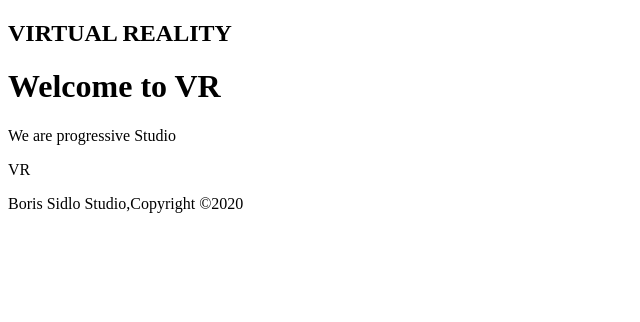
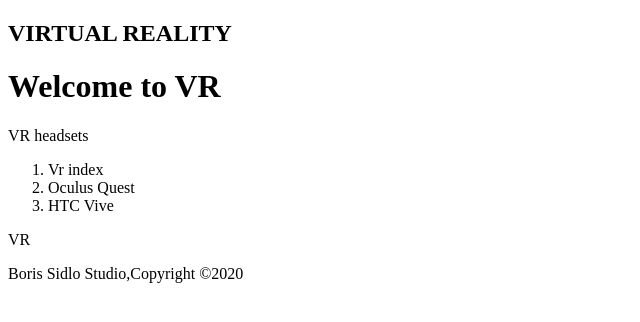
Before and after one commit to BorisSidlo/projekticek, a plain HTML site: page index.html in a window 1280 px wide. Shown: the whole page, without its empty margins (0-640 px from the left). Drawn offline with Linux system fonts and the light colour scheme.

Commit message:
přidano Vr headsets

```diff
--- a/index.html
+++ b/index.html
@@ -10,7 +10,13 @@
 		<div class="Intro">
 			<h2>VIRTUAL REALITY</h2>
 			<h1> Welcome to VR</h1>
-			<p>We are progressive Studio</p>
+			<p>VR headsets</p>
+			<ol>
+				<li>Vr index</li>
+				<li>Oculus Quest</li>
+				<li>HTC Vive</li>
+
+			</ol>
 
 		</div>
 		<p>VR</p>
```
